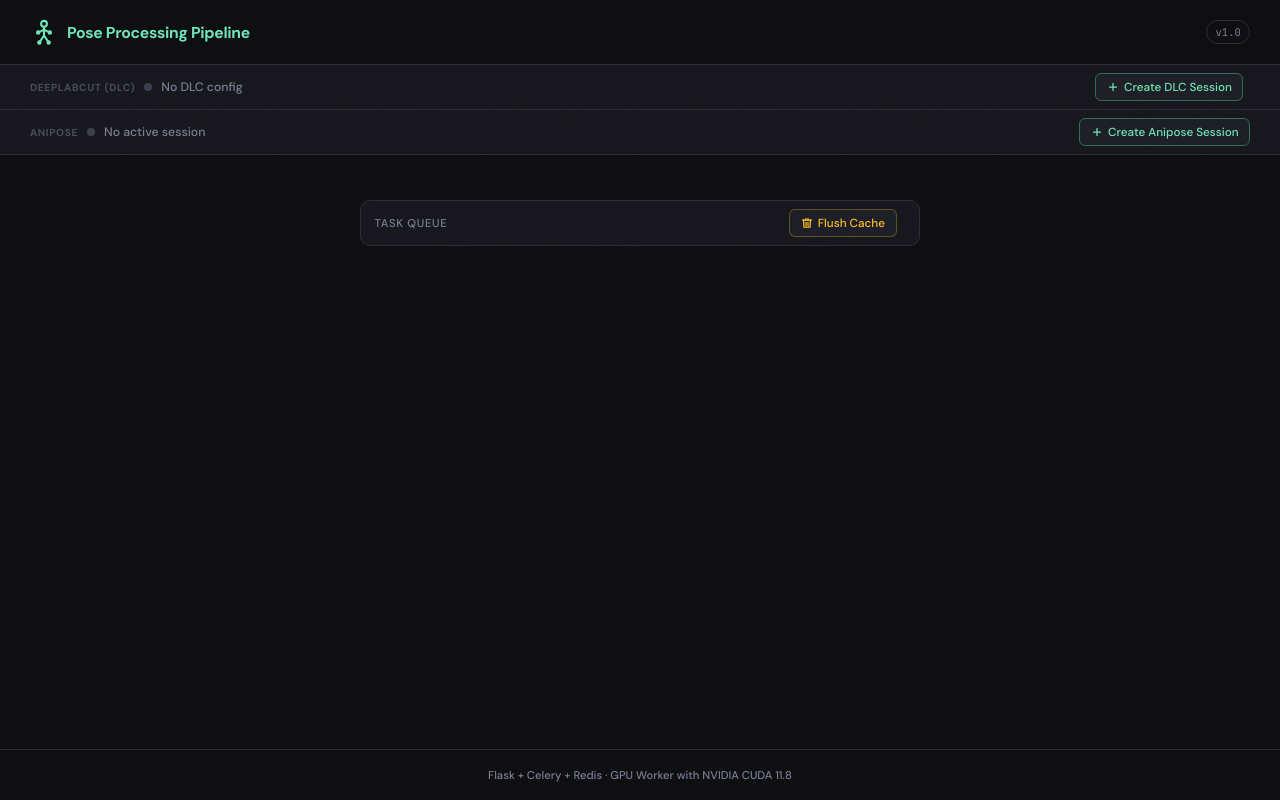
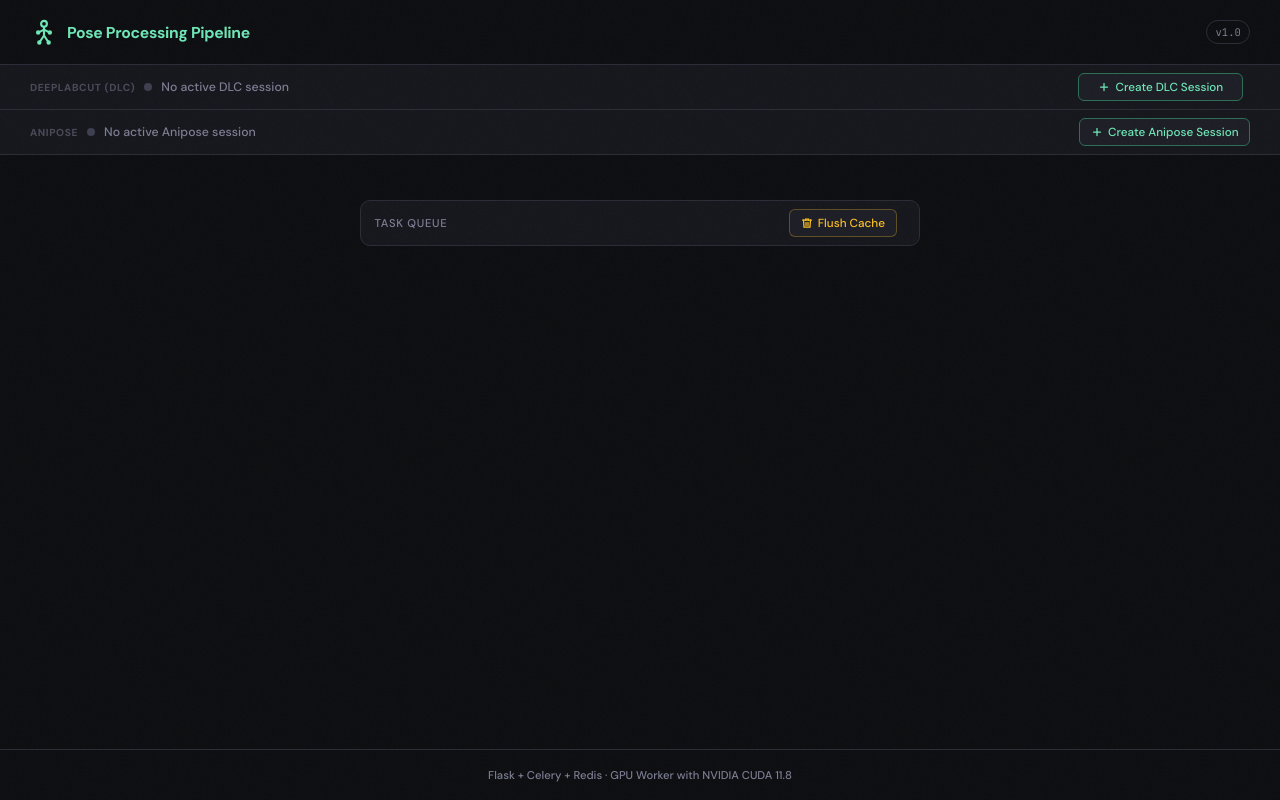
Before and after one commit to samsam2610/deeplabcut-webapp-docker, a Flask app: page / in a window 1280 px wide. Run offline with Flask 3, Linux system fonts and the light colour scheme; data that the repository does not hold is empty; parts of the project's set-up code (start-up, migrations or seed data) failed here and were passed over.

Commit message:
change GUI

```diff
--- a/static/main.js
+++ b/static/main.js
@@ -24,7 +24,7 @@
     const isIdle = (s === "none" || s === "error");
 
     if (s === "none") {
-      sessionLabel.textContent = "No active session";
+      sessionLabel.textContent = "No active Anipose session";
       sessionMeta.textContent  = "";
       btnCreate.classList.remove("hidden");
       btnClear.classList.add("hidden");
@@ -530,7 +530,7 @@
   function applyDlcState(configName) {
     if (configName) {
       dlcDot.dataset.state = "ready";
-      dlcLabel.textContent = "DLC config loaded";
+      dlcLabel.textContent = "DLC session active";
       dlcMeta.textContent  = configName;
       btnDlcLoad.classList.add("hidden");
       btnDlcFromServer.classList.add("hidden");
@@ -538,7 +538,7 @@
       dlcConfigCard.classList.remove("hidden");
     } else {
       dlcDot.dataset.state = "none";
-      dlcLabel.textContent = "No DLC config";
+      dlcLabel.textContent = "No active DLC session";
       dlcMeta.textContent  = "";
       btnDlcLoad.classList.remove("hidden");
       btnDlcFromServer.classList.toggle("hidden", _userDataDir === null);
--- a/static/style.css
+++ b/static/style.css
@@ -150,6 +150,14 @@ body {
   gap: .45rem;
   align-items: center;
   flex-shrink: 0;
+}
+
+/* Pin both primary session-create buttons to the same width so
+   the "From server" button aligns vertically across both bars. */
+#btn-create-session,
+#btn-dlc-load {
+  min-width: 11rem;
+  justify-content: center;
 }
 
 .btn-sm {
--- a/templates/index.html
+++ b/templates/index.html
@@ -40,7 +40,7 @@
       <span class="bar-label">DeepLabCut (DLC)</span>
       <span class="session-dot" id="dlc-dot" data-state="none"></span>
       <div class="session-text">
-        <span id="dlc-label">No DLC config</span>
+        <span id="dlc-label">No active DLC session</span>
         <span class="session-meta" id="dlc-meta"></span>
       </div>
     </div>
@@ -85,7 +85,7 @@
       <span class="bar-label">Anipose</span>
       <span class="session-dot" id="session-dot" data-state="none"></span>
       <div class="session-text">
-        <span id="session-label">No active session</span>
+        <span id="session-label">No active Anipose session</span>
         <span class="session-meta" id="session-meta"></span>
       </div>
     </div>
```
